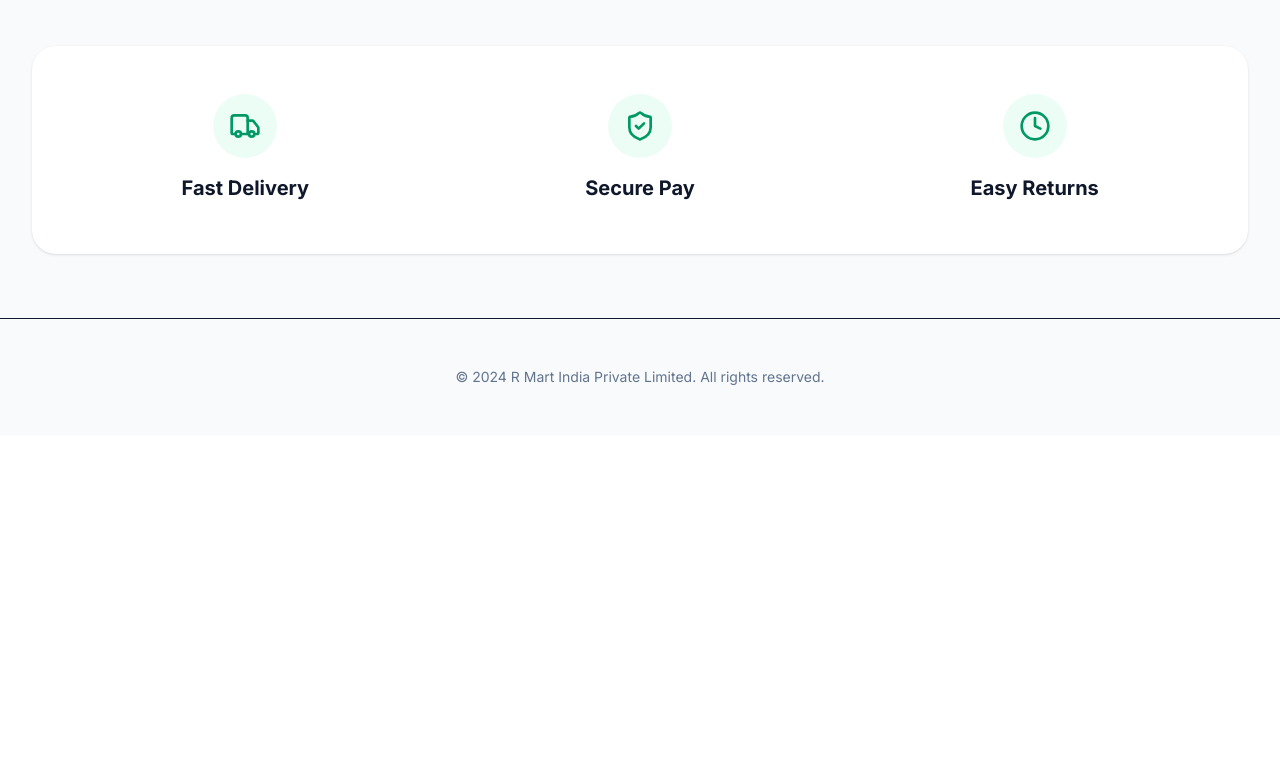
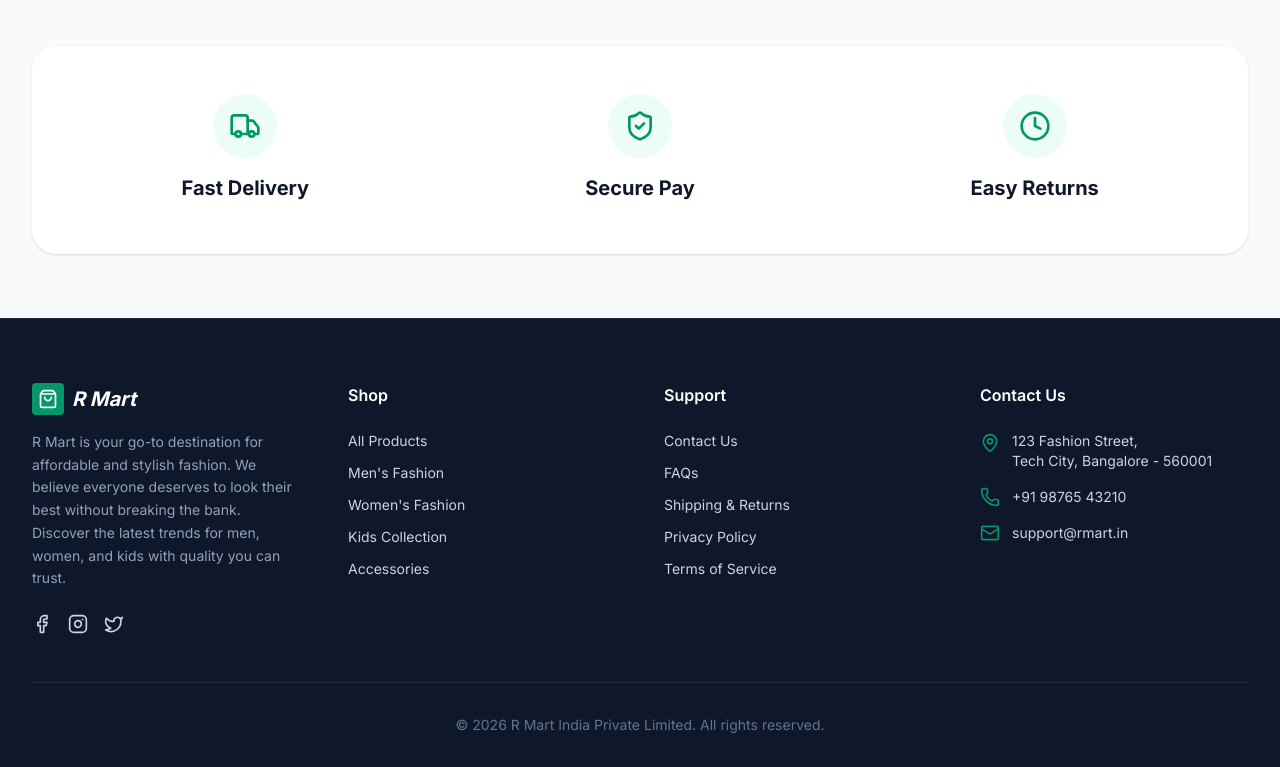
Before and after one commit to Shailendra3722/r-mart, a Next.js app: page / in a window 1280 px wide. Shown: the part 1906-2673 px from the top of the page. Before the commit the page ends 2341 px from the top, so only its background shows below. Built offline with nearby package versions, Linux system fonts and the light colour scheme; no server answers; the database is empty.

Commit message:
Add professional Footer with About Us section

```diff
--- a/src/app/(store)/layout.tsx
+++ b/src/app/(store)/layout.tsx
@@ -1,4 +1,5 @@
 import { Navbar } from "@/components/store/Navbar";
+import { Footer } from "@/components/store/Footer";
 
 export default function StoreLayout({
     children,
@@ -9,12 +10,7 @@ export default function StoreLayout({
         <div className="flex min-h-screen flex-col">
             <Navbar />
             <main className="flex-1">{children}</main>
-            <footer className="border-t bg-slate-50 py-12">
-                <div className="container mx-auto px-4 text-center text-sm text-slate-500">
-                    <p>© 2024 R Mart India Private Limited. All rights reserved.</p>
-
-                </div>
-            </footer>
+            <Footer />
         </div>
     );
 }
--- /dev/null
+++ b/src/components/store/Footer.tsx
@@ -0,0 +1,80 @@
+import Link from 'next/link';
+import { ShoppingBag, Facebook, Twitter, Instagram, Mail, Phone, MapPin } from 'lucide-react';
+
+export function Footer() {
+    return (
+        <footer className="bg-slate-900 text-slate-300 pt-16 pb-8 border-t border-slate-800">
+            <div className="container mx-auto px-4 sm:px-6 lg:px-8">
+                <div className="grid grid-cols-1 md:grid-cols-2 lg:grid-cols-4 gap-12 mb-12">
+                    {/* Column 1: Brand & About */}
+                    <div className="space-y-4">
+                        <Link href="/" className="flex items-center gap-2 mb-4">
+                            <div className="flex h-8 w-8 items-center justify-center rounded bg-primary text-white">
+                                <ShoppingBag className="h-5 w-5" />
+                            </div>
+                            <span className="text-xl font-bold italic text-white">R Mart</span>
+                        </Link>
+                        <p className="text-sm leading-relaxed text-slate-400">
+                            R Mart is your go-to destination for affordable and stylish fashion.
+                            We believe everyone deserves to look their best without breaking the bank.
+                            Discover the latest trends for men, women, and kids with quality you can trust.
+                        </p>
+                        <div className="flex gap-4 pt-2">
+                            <a href="#" className="hover:text-primary transition-colors"><Facebook className="h-5 w-5" /></a>
+                            <a href="#" className="hover:text-primary transition-colors"><Instagram className="h-5 w-5" /></a>
+                            <a href="#" className="hover:text-primary transition-colors"><Twitter className="h-5 w-5" /></a>
+                        </div>
+                    </div>
+
+                    {/* Column 2: Shop */}
+                    <div>
+                        <h3 className="text-white font-semibold mb-6">Shop</h3>
+                        <ul className="space-y-3 text-sm">
+                            <li><Link href="/products" className="hover:text-primary transition-colors">All Products</Link></li>
+                            <li><Link href="/products?category=Men" className="hover:text-primary transition-colors">Men's Fashion</Link></li>
+                            <li><Link href="/products?category=Women" className="hover:text-primary transition-colors">Women's Fashion</Link></li>
+                            <li><Link href="/products?category=Kids" className="hover:text-primary transition-colors">Kids Collection</Link></li>
+                            <li><Link href="/products?category=Accessories" className="hover:text-primary transition-colors">Accessories</Link></li>
+                        </ul>
+                    </div>
+
+                    {/* Column 3: Support */}
+                    <div>
+                        <h3 className="text-white font-semibold mb-6">Support</h3>
+                        <ul className="space-y-3 text-sm">
+                            <li><Link href="#" className="hover:text-primary transition-colors">Contact Us</Link></li>
+                            <li><Link href="#" className="hover:text-primary transition-colors">FAQs</Link></li>
+                            <li><Link href="#" className="hover:text-primary transition-colors">Shipping & Returns</Link></li>
+                            <li><Link href="#" className="hover:text-primary transition-colors">Privacy Policy</Link></li>
+                            <li><Link href="#" className="hover:text-primary transition-colors">Terms of Service</Link></li>
+                        </ul>
+                    </div>
+
+                    {/* Column 4: Contact Info */}
+                    <div>
+                        <h3 className="text-white font-semibold mb-6">Contact Us</h3>
+                        <ul className="space-y-4 text-sm">
+                            <li className="flex items-start gap-3">
+                                <MapPin className="h-5 w-5 text-primary shrink-0 mt-0.5" />
+                                <span>123 Fashion Street, <br />Tech City, Bangalore - 560001</span>
+                            </li>
+                            <li className="flex items-center gap-3">
+                                <Phone className="h-5 w-5 text-primary shrink-0" />
+                                <span>+91 98765 43210</span>
+                            </li>
+                            <li className="flex items-center gap-3">
+                                <Mail className="h-5 w-5 text-primary shrink-0" />
+                                <span>support@rmart.in</span>
+                            </li>
+                        </ul>
+                    </div>
+                </div>
+
+                {/* Bottom Bar */}
+                <div className="pt-8 border-t border-slate-800 text-center text-sm text-slate-500">
+                    <p>© {new Date().getFullYear()} R Mart India Private Limited. All rights reserved.</p>
+                </div>
+            </div>
+        </footer>
+    );
+}
```
